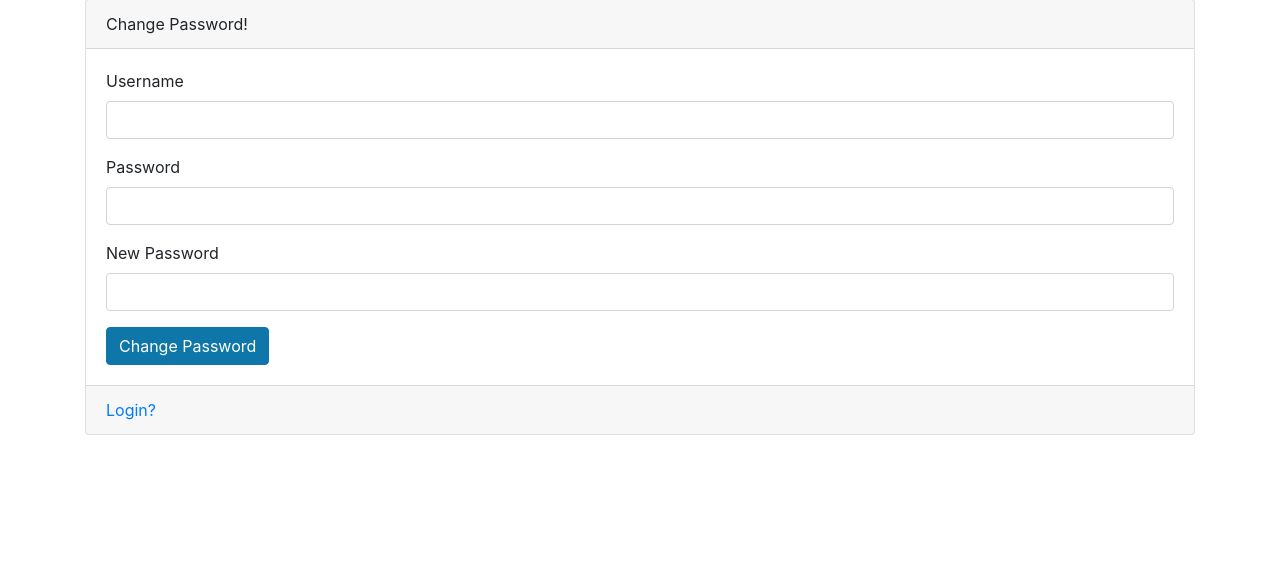
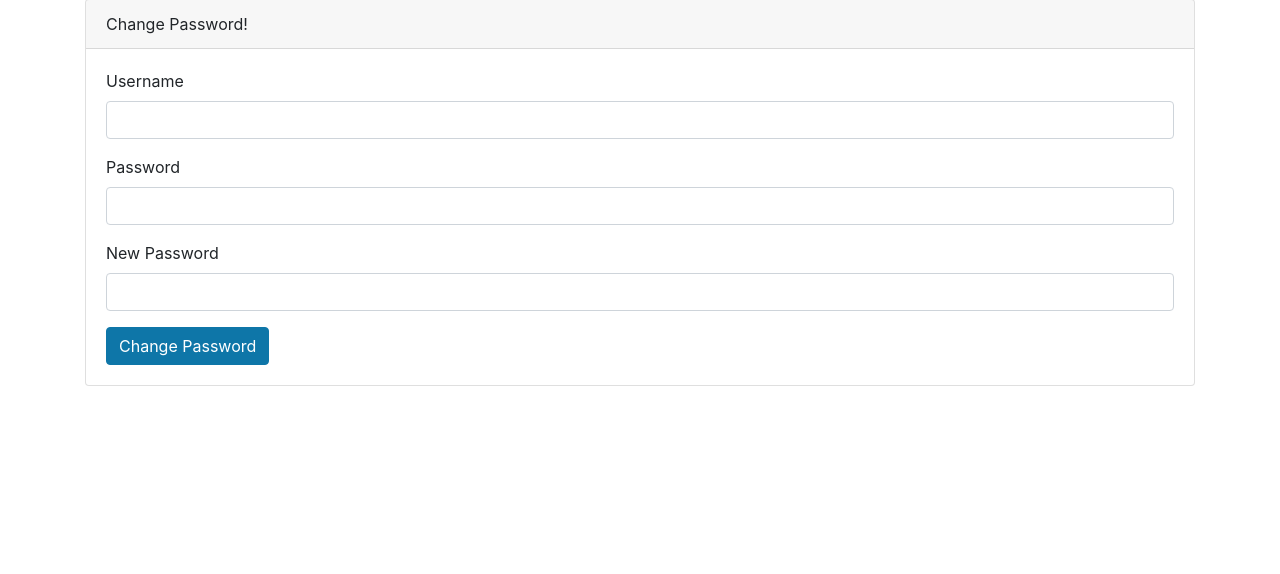
Before and after one commit to Jospaul/learnfastapi, a FastAPI app: template templates/passwordchange.html in a window 1280 px wide. Shown: the part 71-645 px from the top of the page. Run offline with FastAPI, Linux system fonts and the light colour scheme; the template is opened without the code that fills it, so the values that code supplies are empty; some libraries are stand-ins or nearby versions.

Commit message:
Clean up code:

```diff
--- a/routers/users.py
+++ b/routers/users.py
@@ -17,7 +17,7 @@ templates = Jinja2Templates(directory="templates")
 router = APIRouter(
     prefix="/users",
     tags=["users"],
-    responses={401: {"description": "Not Authorized"}}
+    responses={404: {"description": "Not Found"}}
 )
 
 models.Base.metadata.create_all(bind=engine)
--- a/templates/passwordchange.html
+++ b/templates/passwordchange.html
@@ -28,8 +28,5 @@
                 <button type="submit" class="btn btn-primary">Change Password</button>
             </form>
         </div>
-        <div class="card-footer text-muted">
-            <a href="/auth">Login?</a>
-        </div>
     </div>
 </div>
```
